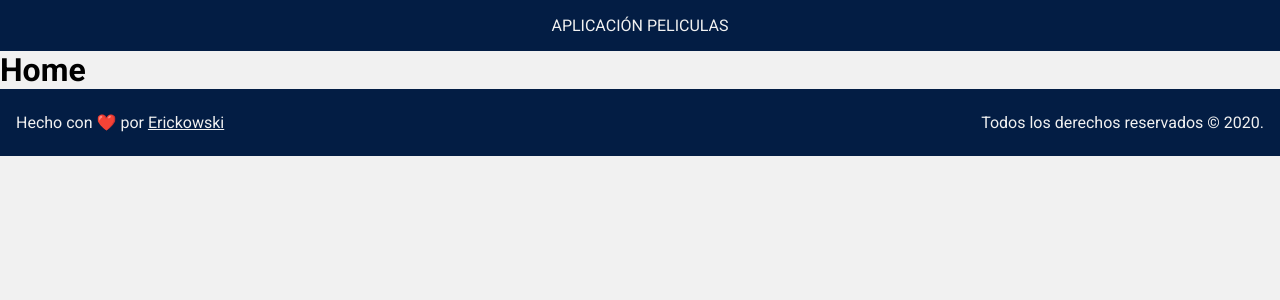
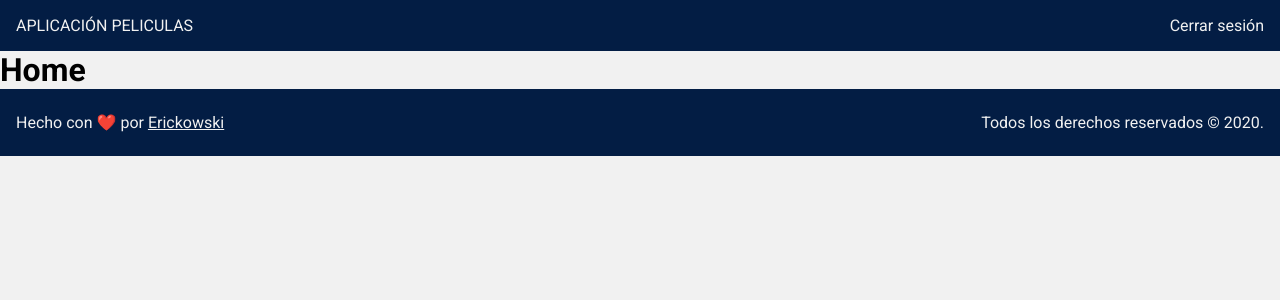
Before and after one commit to Erickowski/bonnus, a React (Create React App) app: page /home in a window 1280 px wide. Shown: the top 300 px of the page. Built offline with nearby package versions, Linux system fonts and the light colour scheme; sample sign-in values are in the browser's storage.

Commit message:
Cerrar sesion

```diff
--- a/src/actions/authActions.js
+++ b/src/actions/authActions.js
@@ -1,4 +1,4 @@
-import { AUTH_USUARIO } from "../types";
+import { AUTH_USUARIO, CERRAR_SESION } from "../types";
 
 export function autenticarUsuario(token) {
   return (dispatch) => {
@@ -14,4 +14,15 @@ const crearToken = (token) => {
   };
 };
 
-// localStorage.removeItem("token");
+export function logout() {
+  return (dispatch) => {
+    dispatch(cerrarSesion());
+  };
+}
+
+const cerrarSesion = () => {
+  localStorage.removeItem("token");
+  return {
+    type: CERRAR_SESION,
+  };
+};
--- a/src/components/Header.jsx
+++ b/src/components/Header.jsx
@@ -1,24 +1,47 @@
 import React from "react";
 import styled from "@emotion/styled";
 import { Link } from "react-router-dom";
+import { useDispatch, useSelector } from "react-redux";
+
+import { logout } from "../actions/authActions";
 
 const HeaderContainer = styled.header`
   width: 100vw;
-  padding: 1rem 0;
+  padding: 1rem;
   display: flex;
-  justify-content: center;
+  justify-content: ${(props) => (props.token ? "space-between" : "center")};
   background-color: var(--blue);
   a {
+    color: var(--white);
     text-transform: uppercase;
     text-decoration: none;
+  }
+  nav {
     color: var(--white);
+    ul {
+      list-style: none;
+      li {
+        cursor: pointer;
+      }
+    }
   }
 `;
 
 const Header = () => {
+  const dispatch = useDispatch();
+
+  const token = useSelector((state) => state.auth.token);
+
   return (
-    <HeaderContainer>
+    <HeaderContainer token={token}>
       <Link to="/">Aplicación peliculas</Link>
+      {token && (
+        <nav>
+          <ul>
+            <li onClick={() => dispatch(logout())}>Cerrar sesión</li>
+          </ul>
+        </nav>
+      )}
     </HeaderContainer>
   );
 };
--- a/src/reducers/authReducer.js
+++ b/src/reducers/authReducer.js
@@ -1,4 +1,4 @@
-import { AUTH_USUARIO } from "../types";
+import { AUTH_USUARIO, CERRAR_SESION } from "../types";
 
 const initialState = {
   token: localStorage.getItem("token"),
@@ -12,6 +12,11 @@ export default function (state = initialState, action) {
         ...state,
         token: action.payload,
       };
+    case CERRAR_SESION:
+      return {
+        ...state,
+        token: null,
+      };
     default:
       return state;
   }
--- a/src/types/index.js
+++ b/src/types/index.js
@@ -1 +1,2 @@
 export const AUTH_USUARIO = "AUTH_USUARIO";
+export const CERRAR_SESION = "CERRAR_SESION";
```
